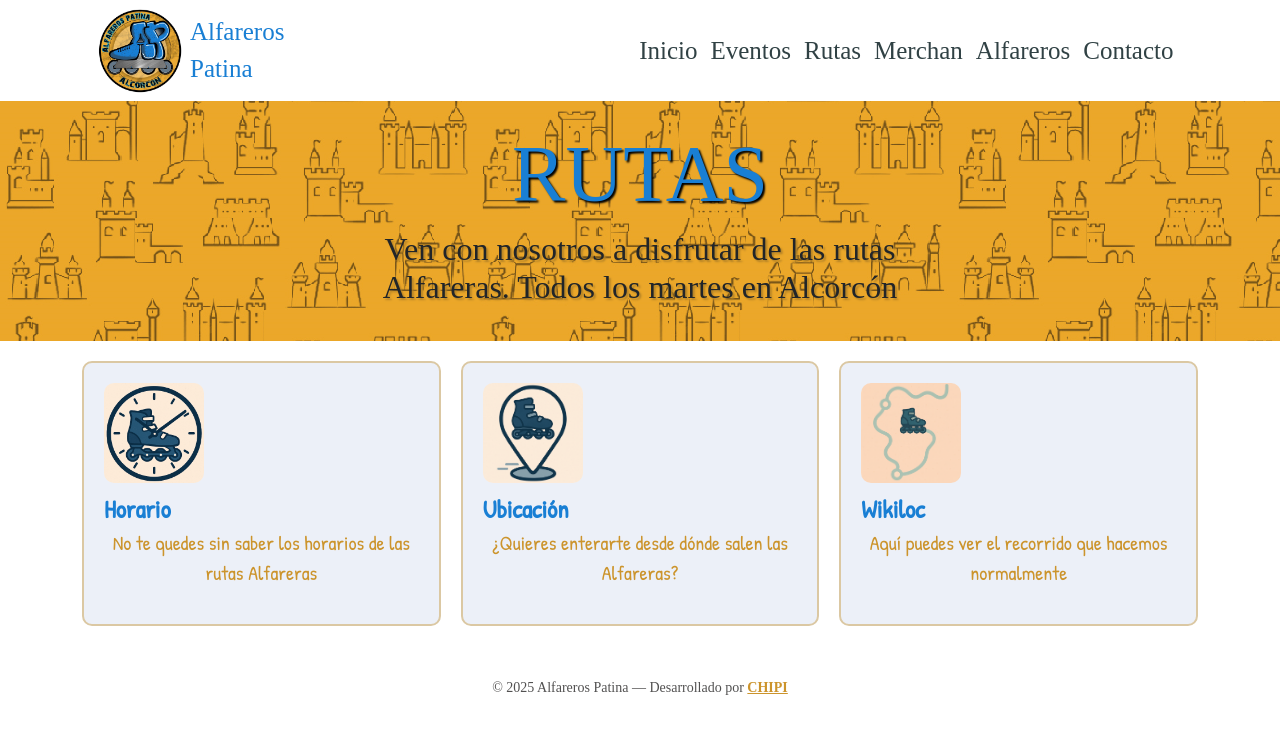
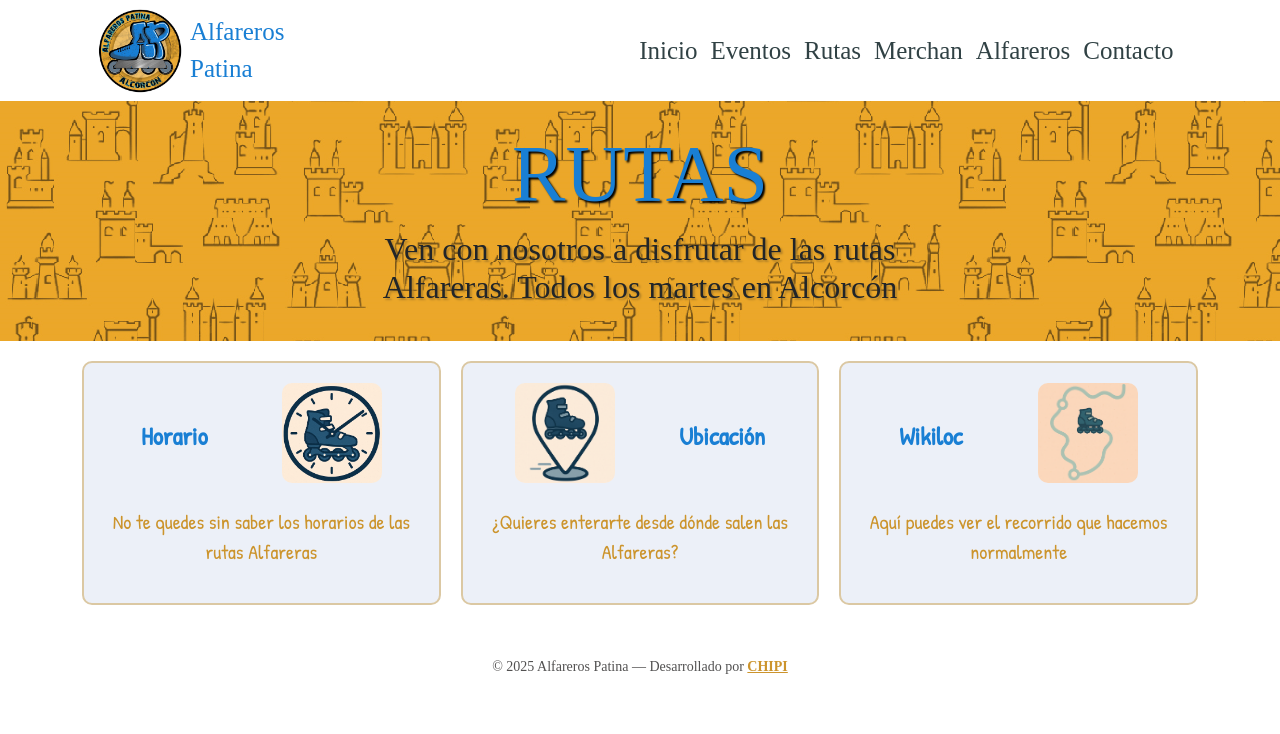
Before and after one commit to CHIPIXB/alfareros-patina, an Angular app: page /rutas in a window 1280 px wide. Shown: the top 734 px of the page. Built offline with nearby package versions, Linux system fonts and the light colour scheme; a web font is replaced by a local one.

Commit message:
cambio en html de rutas para que se vea igual estéticamente que eventos

```diff
--- a/src/app/pages/rutas/rutas.html
+++ b/src/app/pages/rutas/rutas.html
@@ -9,29 +9,31 @@
 
 
 <section class="imagenes-logo">
-    <!-- <div class="titulo-rutas">
-        <h3>Info</h3>
-        <p>Todo lo que debes saber para unirte a nosotros</p>
-    </div> -->
     <ul class="container">
         <li>
             <a routerLink="horario" fragment="router-outlet-rutas">
-                <img src="../../../assets/img/horario.png(2).png" alt="horario">
-                <figcaption><strong>Horario</strong></figcaption>
+                <figure>
+                    <figcaption><strong>Horario</strong></figcaption>
+                    <img src="../../../assets/img/horario.png(2).png" alt="horario">
+                </figure>
                 <p>No te quedes sin saber los horarios de las rutas Alfareras</p>
             </a>
         </li>
         <li>
             <a routerLink="ubicacion" fragment="router-outlet-rutas">
-                <img src="../../../assets/img/ubicacion(2).png" alt="ubicacion">
-                <figcaption><strong>Ubicación</strong></figcaption>
+                <figure>
+                    <img src="../../../assets/img/ubicacion(2).png" alt="ubicacion">
+                    <figcaption><strong>Ubicación</strong></figcaption>
+                </figure>
                 <p>¿Quieres enterarte desde dónde salen las Alfareras?</p>
             </a>
         </li>
         <li>
             <a routerLink="wikiloc" fragment="router-outlet-rutas">
-                <img src="../../../assets/img/wikiloc(2).png" alt="wikiloc">
-                <figcaption><strong>Wikiloc</strong></figcaption>
+                <figure>
+                    <figcaption><strong>Wikiloc</strong></figcaption>
+                    <img src="../../../assets/img/wikiloc(2).png" alt="wikiloc">
+                </figure>
                 <p>Aquí puedes ver el recorrido que hacemos normalmente</p>
             </a>
         </li>
```
